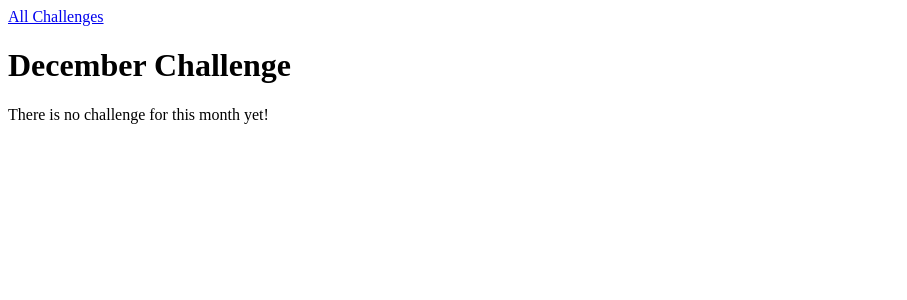
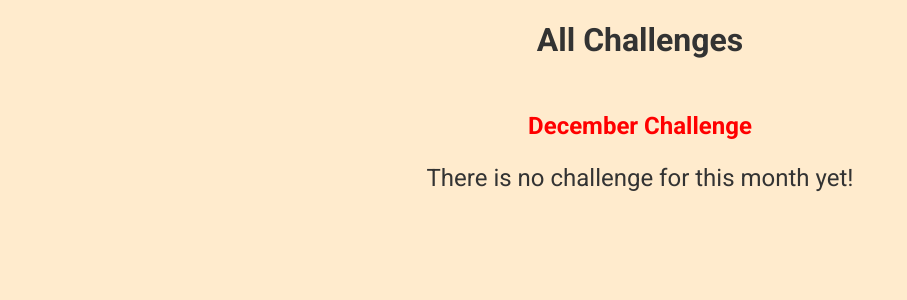
Before and after one commit to Apurvastha/Django_Blog, a Django app: page /challenges/December in a window 1280 px wide. Shown: the top 300 px of the page, without its empty margins (0-907 px from the left). Run offline with Django 5.2, Linux system fonts and the light colour scheme.

Commit message:
css styles

```diff
--- /dev/null
+++ b/challenges/static/challenges/challenge.css
@@ -0,0 +1,22 @@
+h1,h2{
+    text-align: center;
+
+    color: #333;
+}
+
+h1{
+    font-size: 1.5rem;
+    margin: 2rem 0 1rem 0;
+    color: #f00;
+
+}
+
+h2{
+    font-size: 2.5rem;
+    font-weight: bold;
+}
+.fallback{
+    text-align: center;
+    font-size: 1.5rem;
+    color: #333;
+}
--- /dev/null
+++ b/challenges/static/challenges/includes/header.css
@@ -0,0 +1,25 @@
+header{
+    width: 100%;
+    height: 5rem;
+    background-color: blanchedalmond;
+
+}
+ header nav{
+    display: flex;
+    justify-content: center;
+    display: flex;
+    height: 100%;
+    width: 100%;
+    align-items: center;
+    text-decoration: none;
+ }
+ header nav a{
+    color : #333;
+    text-decoration: none;
+    font-size: 2rem;
+    font-weight: bold;
+
+ }
+ header nav a:hover, header nav a:active{
+    color: #f00;
+ }
--- a/challenges/templates/challenges/challenge.html
+++ b/challenges/templates/challenges/challenge.html
@@ -1,17 +1,20 @@
 {% extends "base.html" %}
-
+{% load static %}
 {% block  page_title%}
     {{month_name}} Challenge
 {% endblock  %}
 
+{% block css_files %}
+ <link rel = "stylesheet" href ="{% static "challenges/challenge.css" %}">
+ <link rel = "stylesheet" href ="{% static "challenges/includes/header.css" %}">
+{% endblock css_files %}
+
 {% block content %}
     {% include "challenges/includes/header.html" %}
-
     <h1>{{month_name}} Challenge</h1>
     {% if text is not None %}
     <h2>{{text}}</h2>
     {% else %}
-        <p>There is no challenge for this month yet!</p>
+        <p class="fallback">There is no challenge for this month yet!</p>
     {% endif %}
-
 {% endblock content %}
--- a/monthly_challenges/settings.py
+++ b/monthly_challenges/settings.py
@@ -120,6 +120,9 @@ USE_TZ = True
 
 STATIC_URL = 'static/'
 
+STATICFILES_DIRS=[
+    BASE_DIR / "static"
+]
 # Default primary key field type
 # https://docs.djangoproject.com/en/5.1/ref/settings/#default-auto-field
 
--- /dev/null
+++ b/static/styles.css
@@ -0,0 +1,12 @@
+@import url('https://fonts.googleapis.com/css2?family=Permanent+Marker&family=Roboto:wght@400;700&display=swap');
+
+html{
+    font-family: "Roboto", serif;
+    font-weight: 400;
+    font-style: normal;
+}
+
+body{
+    margin: 0;
+    background-color: blanchedalmond;
+}
--- a/templates/base.html
+++ b/templates/base.html
@@ -1,9 +1,12 @@
+{% load static %}
 <!DOCTYPE html>
 <html lang="en">
     <head>
         <meta charset="utf-8">
         <meta name="viewport" content="width=device-width, initial-scale=1.0"/>
         <title>{% block page_title %}My Challenges{% endblock page_title %}</title>
+        <link rel="stylesheet" href="{% static "styles.css" %}">
+        {% block css_files %}{% endblock css_files %}
     </head>
     <body>
         {% block content %}
```
Also changed, not shown: challenges/static/challenges/challenges.css (added, +32 -0 lines), challenges/templates/challenges/index.html (+7 -0 lines).
